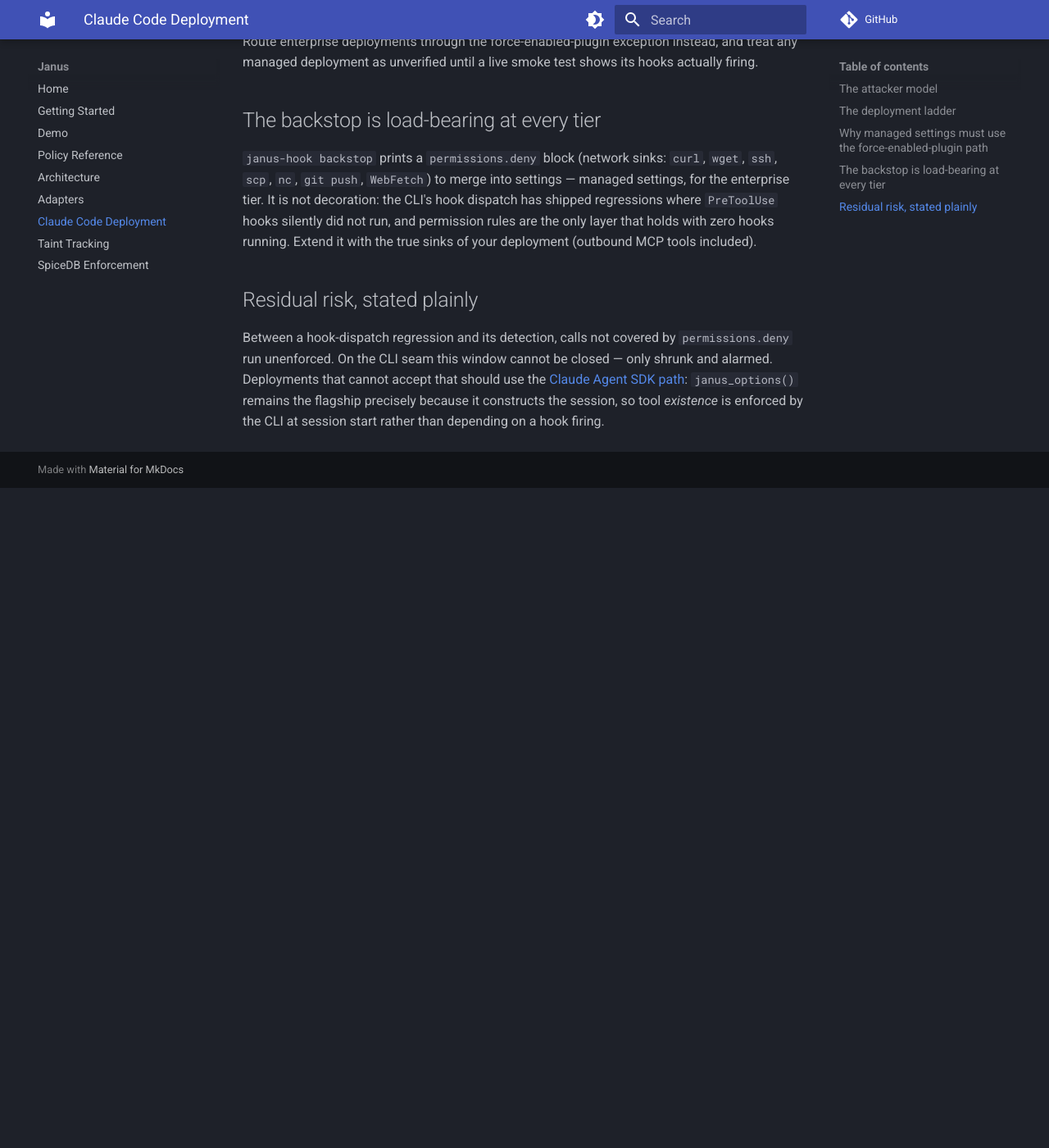
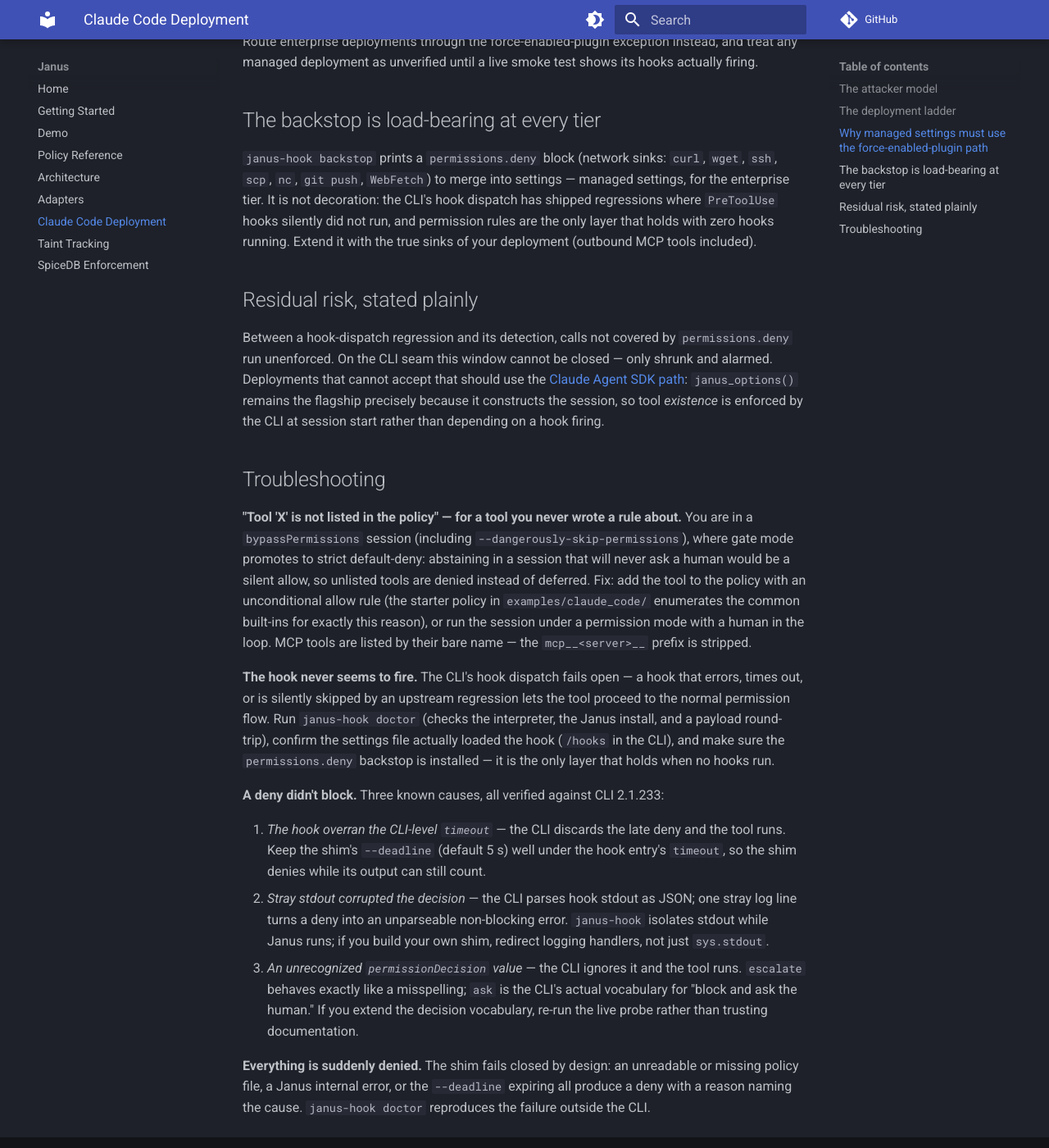
Before and after one commit to Agentic-AI-Risk-Mitigation/Janus, an MkDocs documentation site: the page built from docs/claude-code-deployment.md, in a window 1280 px wide and 1400 px high, scrolled down 1875 px. Shown: the whole window at 82% size. Built offline with MkDocs 1.6.1 and Material for MkDocs 9.7.7, drawn with Linux system fonts in a browser that asks for light colours; comment, search, counter and statistics services are not loaded; before the commit the page ends 2470 px from its top, so only the background shows below that.

Commit message:
docs: starter Claude Code policy, authoring cookbook, troubleshooting
- examples/claude_code/policy.starter.json: copy-ready gate-mode policy —
  secrets-read / pipe-to-shell / guard-tamper denies with allow fallbacks,
  plus the built-in tool enumeration bypassPermissions sessions require
  (verified through janus-hook: denies fire, Skill allowed under bypass,
  unlisted tools abstain in supervised modes).
- examples/claude_code/README.md: the authoring patterns and gotchas —
  deny-then-allow-fallback, bypass enumeration, re.search anchoring and
  lookahead, deny-vacuous vs allow-strict condition semantics.
- claude-code-deployment.md gains a symptom-keyed Troubleshooting section
  (not-listed-under-bypass, hook never fires, deny didn't block, everything
  denied); getting-started links the starter policy and the new page.

Validated: uv run mkdocs build, uv run pytest (255 passed).

Co-Authored-By: Claude Fable 5 <noreply@anthropic.com>

```diff
--- a/docs/claude-code-deployment.md
+++ b/docs/claude-code-deployment.md
@@ -73,3 +73,40 @@ shrunk and alarmed. Deployments that cannot accept that should use the
 [Claude Agent SDK path](adapters.md#claude-agent-sdk-claude-code): `janus_options()` remains
 the flagship precisely because it constructs the session, so tool *existence* is enforced
 by the CLI at session start rather than depending on a hook firing.
+
+## Troubleshooting
+
+**"Tool 'X' is not listed in the policy" — for a tool you never wrote a rule about.**
+You are in a `bypassPermissions` session (including `--dangerously-skip-permissions`),
+where gate mode promotes to strict default-deny: abstaining in a session that will never
+ask a human would be a silent allow, so unlisted tools are denied instead of deferred.
+Fix: add the tool to the policy with an unconditional allow rule (the starter policy in
+`examples/claude_code/` enumerates the common built-ins for exactly this reason), or run
+the session under a permission mode with a human in the loop. MCP tools are listed by
+their bare name — the `mcp__<server>__` prefix is stripped.
+
+**The hook never seems to fire.** The CLI's hook dispatch fails open — a hook that
+errors, times out, or is silently skipped by an upstream regression lets the tool proceed
+to the normal permission flow. Run `janus-hook doctor` (checks the interpreter, the Janus
+install, and a payload round-trip), confirm the settings file actually loaded the hook
+(`/hooks` in the CLI), and make sure the `permissions.deny` backstop is installed — it is
+the only layer that holds when no hooks run.
+
+**A deny didn't block.** Three known causes, all verified against CLI 2.1.233:
+
+1. *The hook overran the CLI-level `timeout`* — the CLI discards the late deny and the
+   tool runs. Keep the shim's `--deadline` (default 5 s) well under the hook entry's
+   `timeout`, so the shim denies while its output can still count.
+2. *Stray stdout corrupted the decision* — the CLI parses hook stdout as JSON; one stray
+   log line turns a deny into an unparseable non-blocking error. `janus-hook` isolates
+   stdout while Janus runs; if you build your own shim, redirect logging handlers, not
+   just `sys.stdout`.
+3. *An unrecognized `permissionDecision` value* — the CLI ignores it and the tool runs.
+   `escalate` behaves exactly like a misspelling; `ask` is the CLI's actual vocabulary
+   for "block and ask the human." If you extend the decision vocabulary, re-run the live
+   probe rather than trusting documentation.
+
+**Everything is suddenly denied.** The shim fails closed by design: an unreadable or
+missing policy file, a Janus internal error, or the `--deadline` expiring all produce a
+deny with a reason naming the cause. `janus-hook doctor` reproduces the failure outside
+the CLI.
```
Also changed, not shown: docs/getting-started.md (+8 -4 lines), examples/claude_code/README.md (added, +44 -0 lines), 1 other file.
